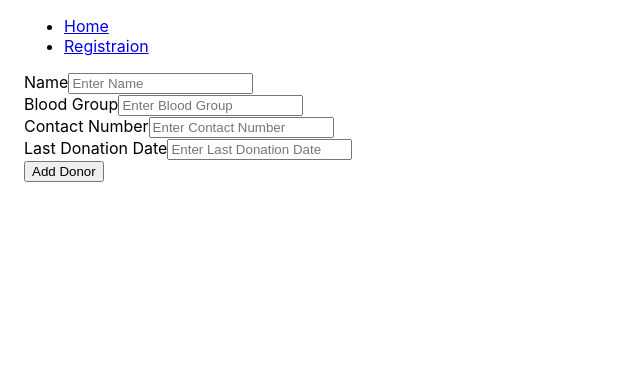
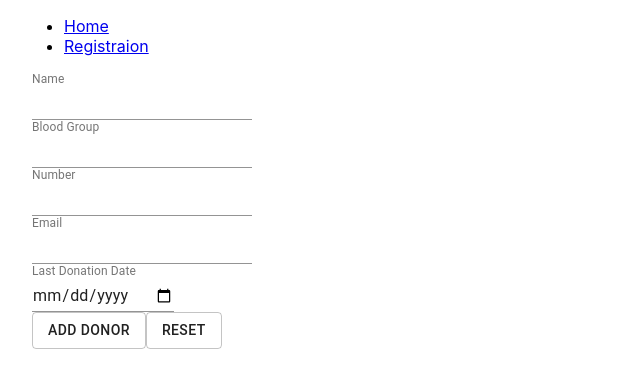
Before and after one commit to abidkhan484/blood-donation-react, a React (Create React App) app: page /registration in a window 1280 px wide. Shown: the top 388 px of the page, without its empty margins (0-640 px from the left). Built offline with nearby package versions, Linux system fonts and the light colour scheme.

Commit message:
creating form to add donor

```diff
--- a/src/components/donorComponents/Donors.js
+++ b/src/components/donorComponents/Donors.js
@@ -15,7 +15,8 @@ export default function Donors() {
   const [donors, setDonors] = useState([]);
 
   useEffect(() => {
-    axios.get("http://localhost:3001/donors").then((res) => {
+    axios.get("http://localhost:8000/api/v1/donors").then((res) => {
+      console.log(res.data);
       setDonors(res.data);
     });
   }, []);
--- a/src/components/donorComponents/Registraion.js
+++ b/src/components/donorComponents/Registraion.js
@@ -1,25 +1,115 @@
+import axios from "axios";
+import { useState } from "react";
+import { Box, TextField, Button } from "@material-ui/core";
 
 export default function Registraion() {
+  const [name, setName] = useState("");
+  const [bloodG, setBloodGroup] = useState("");
+  const [phone, setPhoneNumber] = useState("");
+  const [email, setEmailId] = useState("");
+  const [lastDonation, setlastDonationDate] = useState("");
+
+  const handleSubmit = () => {
+    const postData = {
+      'name': name,
+      'bloodGroup': bloodG,
+      'phone': phone,
+      'email': email,
+      'lastDonationDate': lastDonation,
+    }
+
+    console.log(postData);
+    axios.post("http://localhost:8000/api/v1/donors/", postData).then((response) => {
+      console.log(response);
+      if (response.status != 201) {
+        console.log("created");
+      }
+      else {
+        console.log("not created");
+      }
+    })
+  }
+  const handleReset = () => {
+    setName("")
+    setBloodGroup("")
+    setPhoneNumber("")
+    setEmailId("")
+    setlastDonationDate("")
+  }
+
   return (
-    <form>
+    <Box
+      component="form"
+      sx={{
+        m: 1, width: "25ch"
+      }}
+      noValidate
+      autoComplete="off"
+    >
       <div>
-        <label>Name</label>
-        <input type="text" placeholder="Enter Name" />
+        <TextField
+          id="name"
+          label="Name"
+          variant="standard"
+          InputLabelProps={{
+            shrink: true,
+          }}
+          onChange={(e) => setName(e.target.value)}
+        />
       </div>
       <div>
-        <label>Blood Group</label>
-        <input type="text" placeholder="Enter Blood Group" />
+        <TextField
+          id="bg"
+          label="Blood Group"
+          variant="standard"
+          InputLabelProps={{
+            shrink: true,
+          }}
+          onChange={(e)=> setBloodGroup(e.target.value)}
+        />
       </div>
       <div>
-        <label>Contact Number</label>
-        <input type="text" placeholder="Enter Contact Number" />
+        <TextField
+          id="phone"
+          label="Number"
+          type="number"
+          InputLabelProps={{
+            shrink: true,
+          }}
+          onChange={(e)=> setPhoneNumber(e.target.value)}
+        />
       </div>
       <div>
-        <label>Last Donation Date</label>
-        <input type="text" placeholder="Enter Last Donation Date" />
+        <TextField
+          id="email"
+          label="Email"
+          type="email"
+          InputLabelProps={{
+            shrink: true,
+          }}
+          onChange={(e)=> setEmailId(e.target.value)}
+        />
       </div>
-
-      <input type="submit" value="Add Donor" />
-    </form>
-  );
+      <div>
+        <TextField
+          id="lastDonation"
+          label="Last Donation Date"
+          variant="standard"
+          type="date"
+          InputLabelProps={{
+            shrink: true,
+          }}
+          onChange={(e)=> setlastDonationDate(e.target.value)}
+        />
+      </div>
+      <div>
+        <Button onClick={handleSubmit} variant="outlined">
+          Add Donor
+        </Button>
+        <Button onClick={handleReset} variant="outlined">
+          Reset
+        </Button>
+      </div>
+    </Box>
+  )
 }
```
